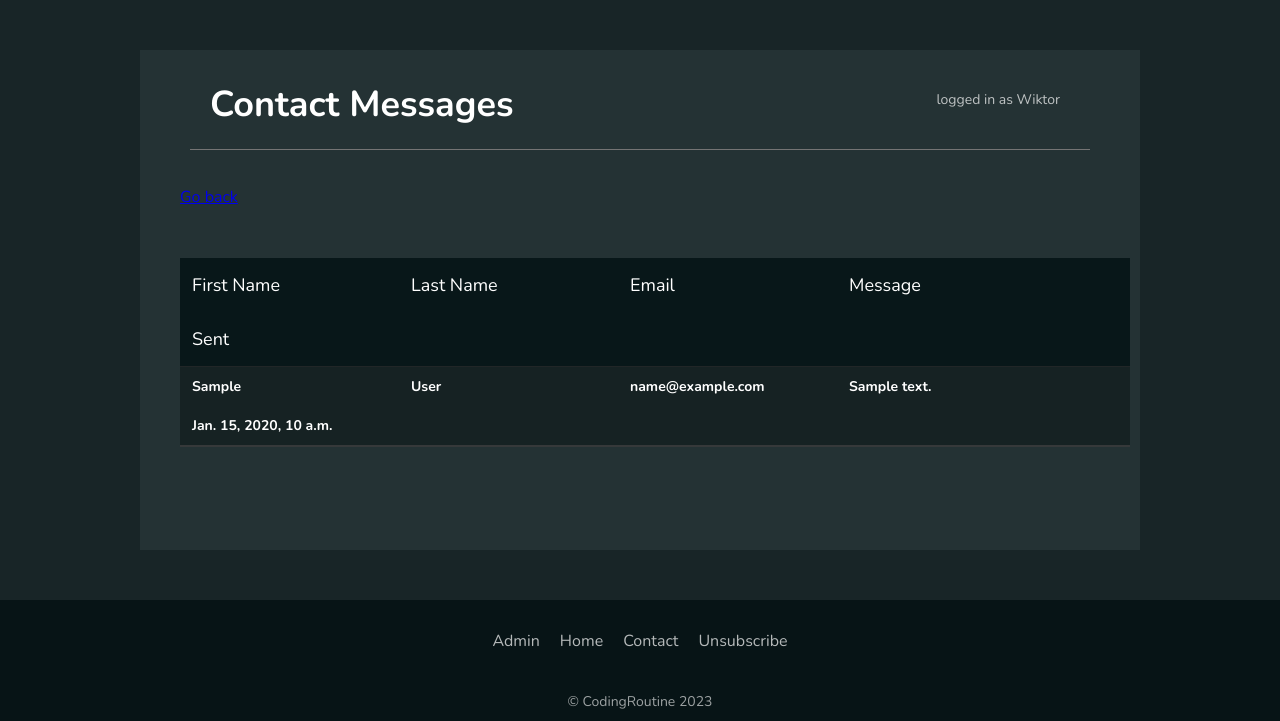
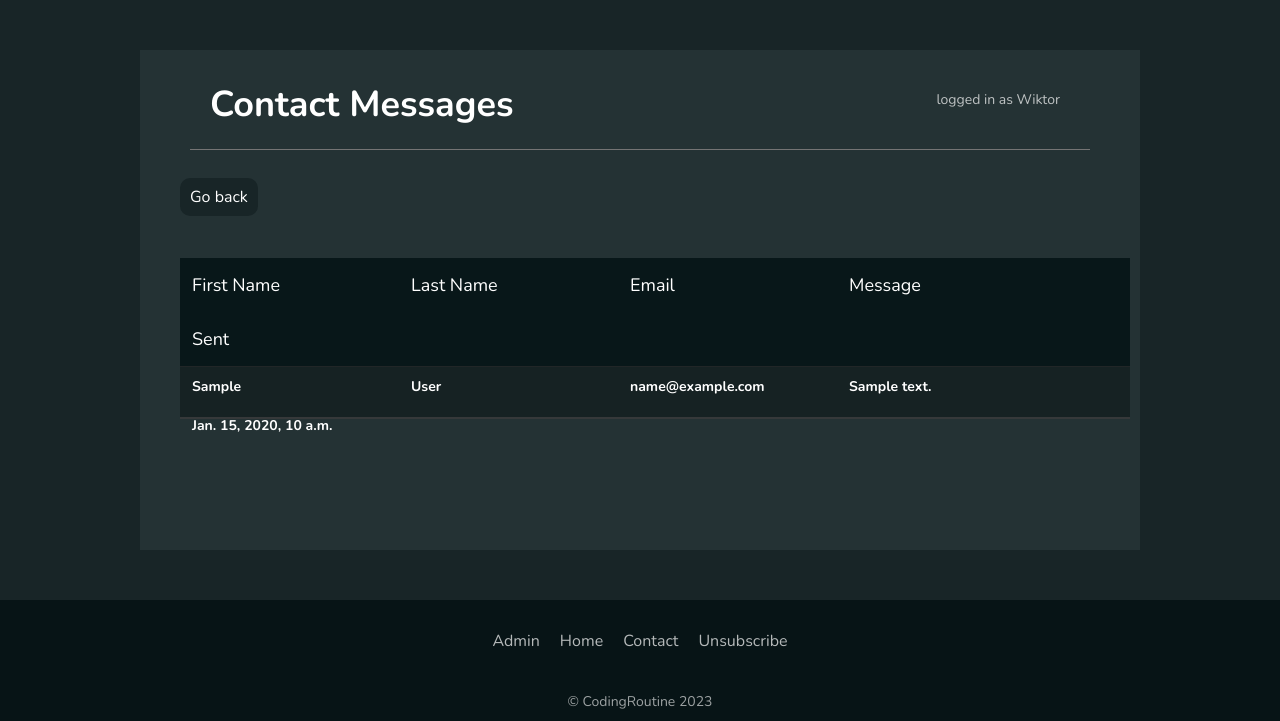
Before and after one commit to WiktorBK/CodingRoutine, a Django app: page /administration/messages in a window 1280 px wide. Shown: the part 150-871 px from the top of the page. Run offline with Django 4.2, Linux system fonts and the light colour scheme; a user stored in the database is signed in; tables that the repository leaves empty hold one stand-in row (values such as "Sample post").

Commit message:
Admin: style admin templates

```diff
--- a/static/styles/style-admin.css
+++ b/static/styles/style-admin.css
@@ -84,7 +84,7 @@ h6 {
   position: absolute;
 }
 
-#back-button{
+#models-content>#button{
   width: 75px;
   height: 30px;
   background-color: #182527;
@@ -96,10 +96,12 @@ h6 {
   transition: 0.2s;
 }
 
-#back-button:hover{background-color: rgb(31, 42, 43);}
+
+#models-content>#button:hover{background-color: rgb(31, 42, 43);}
 
 #table{
   margin-top: 50px;
+  margin-bottom: 50px;
 }
 
 #table-header{
@@ -123,18 +125,22 @@ h6 {
   border-bottom: 2px solid #36393a;
   cursor:pointer;
   transition: 0.1s;
+  max-height: 50px;
+  white-space: nowrap;
 }
 
-#table-element:hover{
+#table-element:hover {
   color: white;
   background-color: #141f20f1;
-  font-size: 15px;
+  font-size: 14.1px;
+  /* padding: 2px 0px; */
 }
 
 #table-row-element{
   float: left;
   padding: 10px 12px;
   width: 195px;
+  transition: 0.1s;
 }
 
 @media screen and (max-width: 1400px) {
```
